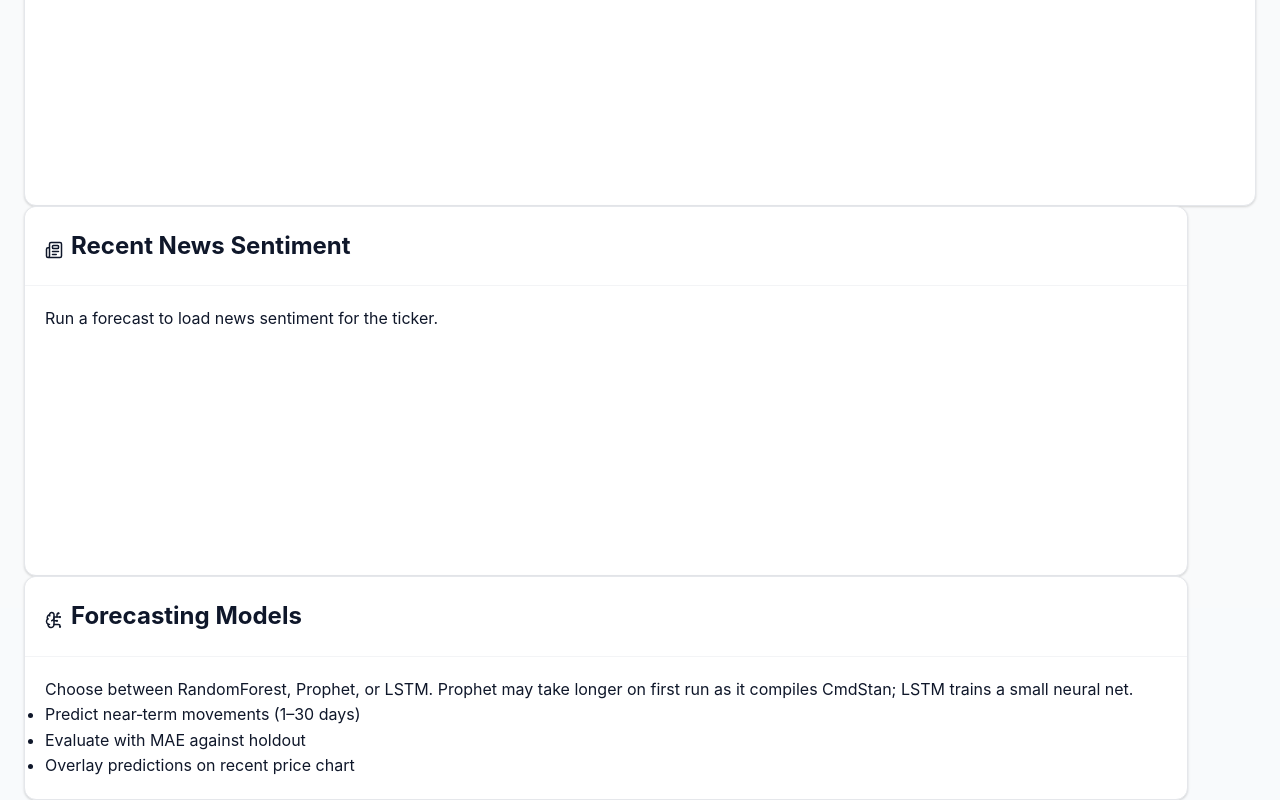
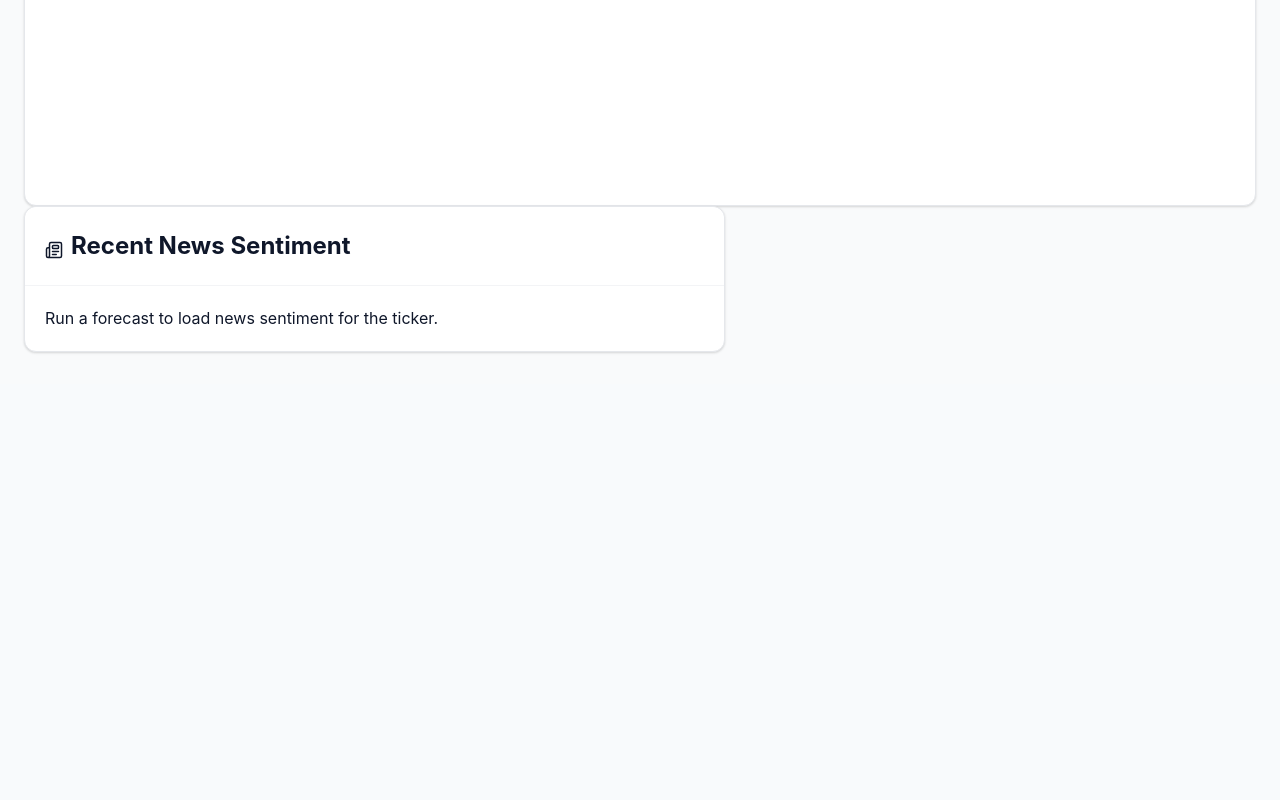
Before and after one commit to probstlukas/hack-nation-2025, a React (Create React App) app in the folder frontend/: page /forecasting in a window 1280 px wide. Shown: the part 1123-1923 px from the top of the page. After the commit the page ends 1507 px from the top, so only its background shows below. Built offline with nearby package versions, Linux system fonts and the light colour scheme; no server answers.

Commit message:
Move stuff to how to use page

```diff
--- a/frontend/src/pages/Forecasting.tsx
+++ b/frontend/src/pages/Forecasting.tsx
@@ -1,5 +1,5 @@
 import React, { useState } from 'react';
-import { TrendingUp, Search, LineChart as LineChartIcon, Loader2, Newspaper, BrainCircuit, ExternalLink, HelpCircle } from 'lucide-react';
+import { TrendingUp, Search, LineChart as LineChartIcon, Loader2, Newspaper, ExternalLink } from 'lucide-react';
 import { apiService } from '../services/api';
 import { ResponsiveContainer, LineChart, Line, XAxis, YAxis, Tooltip as RechartsTooltip, CartesianGrid, ReferenceLine, Legend, Brush, AreaChart, Area } from 'recharts';
 
@@ -289,22 +289,6 @@ const Forecasting: React.FC = () => {
                 )}
               </div>
             </div>
-
-            {/* Models blurb */}
-            <div className="card mt-6">
-              <div className="card-header flex items-center gap-2">
-                <BrainCircuit size={18} />
-                <h3 className="font-semibold">Forecasting Models</h3>
-              </div>
-              <div className="card-body text-sm text-slate-700 space-y-2">
-                <p>Choose between RandomForest, Prophet, or LSTM. Prophet may take longer on first run as it compiles CmdStan; LSTM trains a small neural net.</p>
-                <ul className="list-disc pl-4 space-y-1">
-                  <li>Predict near‑term movements (1–30 days)</li>
-                  <li>Evaluate with MAE against holdout</li>
-                  <li>Overlay predictions on recent price chart</li>
-                </ul>
-              </div>
-            </div>
           </div>
         </div>
       </div>
--- a/frontend/src/pages/HowToUse.tsx
+++ b/frontend/src/pages/HowToUse.tsx
@@ -1,5 +1,5 @@
 import React from 'react';
-import { FileText, Target, TrendingUp, HelpCircle } from 'lucide-react';
+import { FileText, Target, TrendingUp, HelpCircle, BrainCircuit } from 'lucide-react';
 
 const HowToUse: React.FC = () => {
   return (
@@ -62,6 +62,21 @@ const HowToUse: React.FC = () => {
             </ul>
           </div>
         </div>
+
+        <div className="card mt-6">
+          <div className="card-header flex items-center gap-2">
+            <BrainCircuit size={18} />
+            <h3 className="font-semibold">Forecasting Models</h3>
+          </div>
+          <div className="card-body text-sm text-slate-700 space-y-2">
+            <p>Choose between RandomForest, Prophet, or LSTM. Prophet may take longer on first run as it compiles CmdStan; LSTM trains a small neural net.</p>
+            <ul className="list-disc pl-4 space-y-1">
+              <li>Predict near‑term movements (1–30 days)</li>
+              <li>Evaluate with MAE against holdout</li>
+              <li>Overlay predictions on recent price chart</li>
+            </ul>
+          </div>
+        </div>
       </div>
     </div>
   );
```
